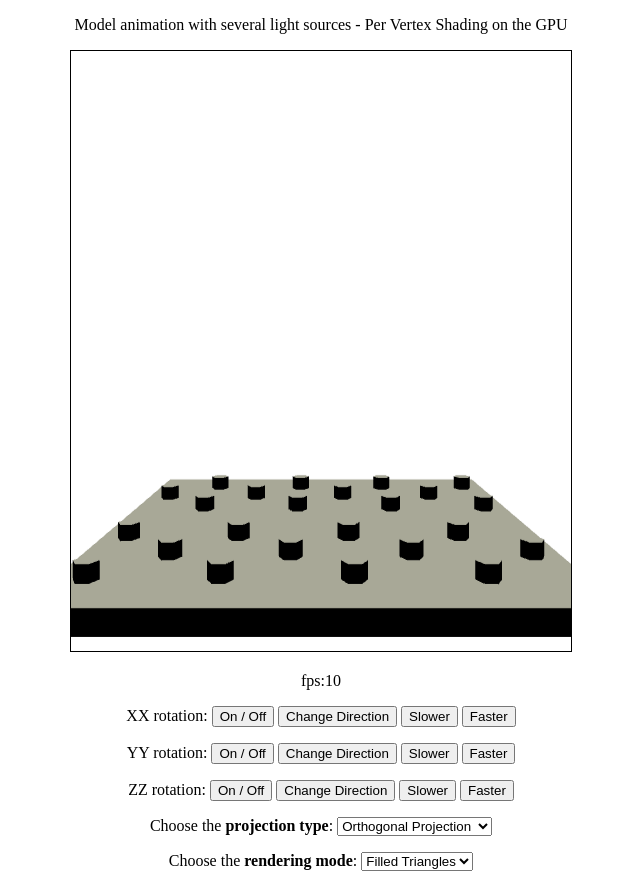
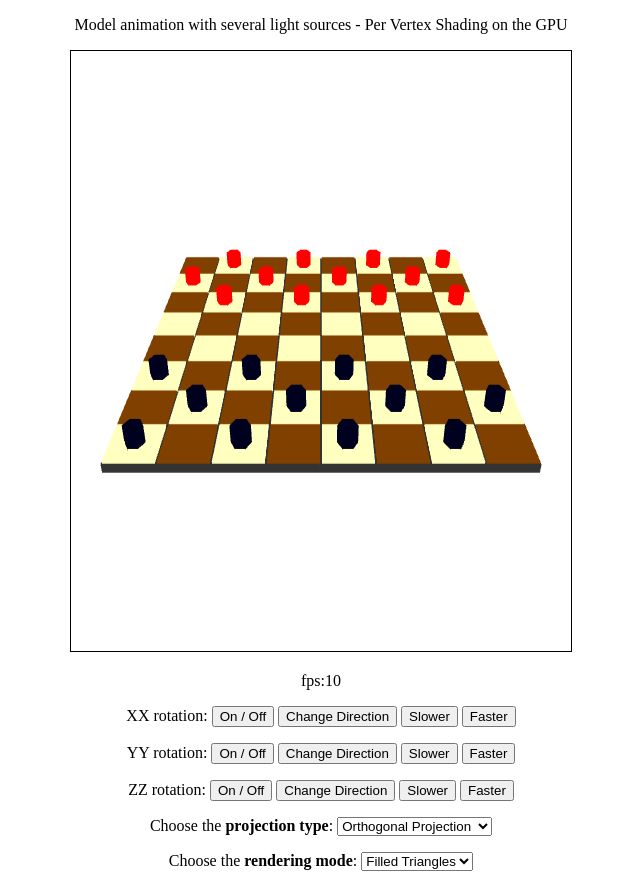
Before and after one commit to RicardoQuerido/draughts, a plain HTML site: page draughts.html in a window 1280 px wide. Shown: the whole page, without its empty margins (319-959 px from the left). Drawn offline with Linux system fonts and the light colour scheme; animation ran at ten frames a second.

Commit message:
New approach: no light nor textures

```diff
--- a/core/initShaders.js
+++ b/core/initShaders.js
@@ -67,15 +67,25 @@ function initShaders( gl ) {
 
 	// Shader input
 
-	// Vertex Coordinates
+	// // Vertex Coordinates
 
-	shaderProgram.vertexPositionAttribute = gl.getAttribLocation(shaderProgram, "vPosition");
+	// shaderProgram.vertexPositionAttribute = gl.getAttribLocation(shaderProgram, "vPosition");
+	// gl.enableVertexAttribArray(shaderProgram.vertexPositionAttribute);
+
+	// // Vertex Normals
+
+	// shaderProgram.vertexNormalAttribute = gl.getAttribLocation(shaderProgram, "vNormal");
+	// gl.enableVertexAttribArray(shaderProgram.vertexNormalAttribute);
+
+	// Coordinates
+
+	shaderProgram.vertexPositionAttribute = gl.getAttribLocation(shaderProgram, "aVertexPosition");
 	gl.enableVertexAttribArray(shaderProgram.vertexPositionAttribute);
 
-	// Vertex Normals
+	// Colors
 
-	shaderProgram.vertexNormalAttribute = gl.getAttribLocation(shaderProgram, "vNormal");
-	gl.enableVertexAttribArray(shaderProgram.vertexNormalAttribute);
+	shaderProgram.vertexColorAttribute = gl.getAttribLocation(shaderProgram, "aVertexColor");
+	gl.enableVertexAttribArray(shaderProgram.vertexColorAttribute);
 
 	return shaderProgram;
 }
--- a/draughts.js
+++ b/draughts.js
@@ -54,7 +54,7 @@ var projectionType = 1;
 
 // It has to be updated according to the projection type
 
-var pos_Viewer = [ 0.0, 0.0, 0.0, 1.0 ];
+var pos_Viewer = [0.0, 0.0, 0.0, 1.0];
 
 
 //----------------------------------------------------------------------------
@@ -79,7 +79,7 @@ function countFrames() {
 
 	lastfpsTime = now;
 
-   if(elapsedTime >= 1000) {
+	if (elapsedTime >= 1000) {
 
 		fps = frameCount;
 
@@ -104,15 +104,44 @@ function countFrames() {
 
 // Handling the Vertex Coordinates and the Vertex Normal Vectors
 
-function initBuffers( model ) {
+function initBuffers(model) {
 
-	// Vertex Coordinates
+	// // Vertex Coordinates
+
+	// triangleVertexPositionBuffer = gl.createBuffer();
+	// gl.bindBuffer(gl.ARRAY_BUFFER, triangleVertexPositionBuffer);
+	// gl.bufferData(gl.ARRAY_BUFFER, new Float32Array(model.vertices), gl.STATIC_DRAW);
+	// triangleVertexPositionBuffer.itemSize = 3;
+	// triangleVertexPositionBuffer.numItems = model.vertices.length / 3;
+
+	// // Associating to the vertex shader
+
+	// gl.vertexAttribPointer(shaderProgram.vertexPositionAttribute,
+	// 	triangleVertexPositionBuffer.itemSize,
+	// 	gl.FLOAT, false, 0, 0);
+
+	// // Vertex Normal Vectors
+
+	// triangleVertexNormalBuffer = gl.createBuffer();
+	// gl.bindBuffer(gl.ARRAY_BUFFER, triangleVertexNormalBuffer);
+	// gl.bufferData(gl.ARRAY_BUFFER, new Float32Array(model.normals), gl.STATIC_DRAW);
+	// triangleVertexNormalBuffer.itemSize = 3;
+	// triangleVertexNormalBuffer.numItems = model.normals.length / 3;
+
+	// // Associating to the vertex shader
+
+	// gl.vertexAttribPointer(shaderProgram.vertexNormalAttribute,
+	// 	triangleVertexNormalBuffer.itemSize,
+	// 	gl.FLOAT, false, 0, 0);
+
+
+	// Coordinates
 
 	triangleVertexPositionBuffer = gl.createBuffer();
 	gl.bindBuffer(gl.ARRAY_BUFFER, triangleVertexPositionBuffer);
 	gl.bufferData(gl.ARRAY_BUFFER, new Float32Array(model.vertices), gl.STATIC_DRAW);
 	triangleVertexPositionBuffer.itemSize = 3;
-	triangleVertexPositionBuffer.numItems =  model.vertices.length / 3;
+	triangleVertexPositionBuffer.numItems = model.vertices.length / 3;
 
 	// Associating to the vertex shader
 
@@ -120,18 +149,18 @@ function initBuffers( model ) {
 		triangleVertexPositionBuffer.itemSize,
 		gl.FLOAT, false, 0, 0);
 
-	// Vertex Normal Vectors
+	// Colors
 
-	triangleVertexNormalBuffer = gl.createBuffer();
-	gl.bindBuffer(gl.ARRAY_BUFFER, triangleVertexNormalBuffer);
-	gl.bufferData(gl.ARRAY_BUFFER, new Float32Array( model.normals), gl.STATIC_DRAW);
-	triangleVertexNormalBuffer.itemSize = 3;
-	triangleVertexNormalBuffer.numItems = model.normals.length / 3;
+	triangleVertexColorBuffer = gl.createBuffer();
+	gl.bindBuffer(gl.ARRAY_BUFFER, triangleVertexColorBuffer);
+	gl.bufferData(gl.ARRAY_BUFFER, new Float32Array(model.colors), gl.STATIC_DRAW);
+	triangleVertexColorBuffer.itemSize = 3;
+	triangleVertexColorBuffer.numItems = model.colors.length / 3;
 
 	// Associating to the vertex shader
 
-	gl.vertexAttribPointer(shaderProgram.vertexNormalAttribute,
-			triangleVertexNormalBuffer.itemSize,
+	gl.vertexAttribPointer(shaderProgram.vertexColorAttribute,
+		triangleVertexColorBuffer.itemSize,
 		gl.FLOAT, false, 0, 0);
 }
 
@@ -139,9 +168,9 @@ function initBuffers( model ) {
 
 //  Drawing the model
 
-function drawModel( model,
+function drawModel(model,
 	mvMatrix,
-					primitiveType ) {
+	primitiveType) {
 
 	// The the global model transformation is an input
 
@@ -149,15 +178,15 @@ function drawModel( model,
 
 	// Pay attention to transformation order !!
 
-	mvMatrix = mult( mvMatrix, translationMatrix( model.tx, model.ty, model.tz ) );
+	mvMatrix = mult(mvMatrix, translationMatrix(model.tx, model.ty, model.tz));
 
-	mvMatrix = mult( mvMatrix, rotationZZMatrix( model.rotAngleZZ ) );
+	mvMatrix = mult(mvMatrix, rotationZZMatrix(model.rotAngleZZ));
 
-	mvMatrix = mult( mvMatrix, rotationYYMatrix( model.rotAngleYY ) );
+	mvMatrix = mult(mvMatrix, rotationYYMatrix(model.rotAngleYY));
 
-	mvMatrix = mult( mvMatrix, rotationXXMatrix( model.rotAngleXX ) );
+	mvMatrix = mult(mvMatrix, rotationXXMatrix(model.rotAngleXX));
 
-	mvMatrix = mult( mvMatrix, scalingMatrix( model.sx, model.sy, model.sz ) );
+	mvMatrix = mult(mvMatrix, scalingMatrix(model.sx, model.sy, model.sz));
 
 	// Passing the Model View Matrix to apply the current transformation
 
@@ -175,44 +204,43 @@ function drawModel( model,
 
 	// Material properties
 
-	gl.uniform3fv( gl.getUniformLocation(shaderProgram, "k_ambient"),
-		flatten(model.kAmbi) );
+	gl.uniform3fv(gl.getUniformLocation(shaderProgram, "k_ambient"),
+		flatten(model.kAmbi));
 
-    gl.uniform3fv( gl.getUniformLocation(shaderProgram, "k_diffuse"),
-        flatten(model.kDiff) );
+	gl.uniform3fv(gl.getUniformLocation(shaderProgram, "k_diffuse"),
+		flatten(model.kDiff));
 
-    gl.uniform3fv( gl.getUniformLocation(shaderProgram, "k_specular"),
-        flatten(model.kSpec) );
+	gl.uniform3fv(gl.getUniformLocation(shaderProgram, "k_specular"),
+		flatten(model.kSpec));
 
-	gl.uniform1f( gl.getUniformLocation(shaderProgram, "shininess"),
-		model.nPhong );
+	gl.uniform1f(gl.getUniformLocation(shaderProgram, "shininess"),
+		model.nPhong);
 
 	// Light Sources
 
 	var numLights = lightSources.length;
 
-	gl.uniform1i( gl.getUniformLocation(shaderProgram, "numLights"),
-		numLights );
+	gl.uniform1i(gl.getUniformLocation(shaderProgram, "numLights"),
+		numLights);
 
 	//Light Sources
 
-	for(var i = 0; i < lightSources.length; i++ )
-	{
-		gl.uniform1i( gl.getUniformLocation(shaderProgram, "allLights[" + String(i) + "].isOn"),
-			lightSources[i].isOn );
+	for (var i = 0; i < lightSources.length; i++) {
+		gl.uniform1i(gl.getUniformLocation(shaderProgram, "allLights[" + String(i) + "].isOn"),
+			lightSources[i].isOn);
 
-		gl.uniform4fv( gl.getUniformLocation(shaderProgram, "allLights[" + String(i) + "].position"),
-			flatten(lightSources[i].getPosition()) );
+		gl.uniform4fv(gl.getUniformLocation(shaderProgram, "allLights[" + String(i) + "].position"),
+			flatten(lightSources[i].getPosition()));
 
-		gl.uniform3fv( gl.getUniformLocation(shaderProgram, "allLights[" + String(i) + "].intensities"),
-			flatten(lightSources[i].getIntensity()) );
+		gl.uniform3fv(gl.getUniformLocation(shaderProgram, "allLights[" + String(i) + "].intensities"),
+			flatten(lightSources[i].getIntensity()));
 	}
 
 	// Drawing
 
 	// primitiveType allows drawing as filled triangles / wireframe / vertices
 
-	if( primitiveType == gl.LINE_LOOP ) {
+	if (primitiveType == gl.LINE_LOOP) {
 
 		// To simulate wireframe drawing!
 
@@ -222,12 +250,11 @@ function drawModel( model,
 
 		var i;
 
-		for( i = 0; i < triangleVertexPositionBuffer.numItems / 3; i++ ) {
+		for (i = 0; i < triangleVertexPositionBuffer.numItems / 3; i++) {
 
-			gl.drawArrays( primitiveType, 3 * i, 3 );
+			gl.drawArrays(primitiveType, 3 * i, 3);
 		}
-	}
-	else {
+	} else {
 
 		gl.drawArrays(primitiveType, 0, triangleVertexPositionBuffer.numItems);
 
@@ -250,11 +277,11 @@ function drawScene() {
 
 	// Computing the Projection Matrix
 
-	if( projectionType == 0 ) {
+	if (projectionType == 0) {
 
 		// For now, the default orthogonal view volume
 
-		pMatrix = ortho( -1.0, 1.0, -1.0, 1.0, -1.0, 1.0 );
+		pMatrix = ortho(-1.0, 1.0, -1.0, 1.0, -1.0, 1.0);
 
 		// Global transformation !!
 
@@ -271,8 +298,7 @@ function drawScene() {
 		// TO BE DONE !
 
 		// Allow the user to control the size of the view volume
-	}
-	else {
+	} else {
 
 		// A standard view volume.
 
@@ -280,18 +306,23 @@ function drawScene() {
 
 		// Ensure that the model is "inside" the view volume
 
-		pMatrix = perspective( 45, 1, 0.05, 15 );
+		pMatrix = perspective(45, 1, 0.05, 15);
 
 		// Global transformation !!
 
 		globalTx = 0;
-		globalTy = -0.75;
-		globalTz = -3;
+		globalTy = 0;
+		globalTz = -3.5;
+
+
+
 
 
 		// NEW --- The viewer is on (0,0,0)
 
-		pos_Viewer[0] = pos_Viewer[1] = pos_Viewer[2] = 0.0;
+		pos_Viewer[0] = 0.0;
+		pos_Viewer[1] = 0.0;
+		pos_Viewer[2] = 0.0;
 
 		pos_Viewer[3] = 1.0;
 
@@ -308,49 +339,49 @@ function drawScene() {
 
 	// NEW --- Passing the viewer position to the vertex shader
 
-	gl.uniform4fv( gl.getUniformLocation(shaderProgram, "viewerPosition"),
-        flatten(pos_Viewer) );
+	gl.uniform4fv(gl.getUniformLocation(shaderProgram, "viewerPosition"),
+		flatten(pos_Viewer));
 
 	// GLOBAL TRANSFORMATION FOR THE WHOLE SCENE
 
-	mvMatrix = translationMatrix( globalTx, globalTy, globalTz );
+	mvMatrix = mult(mvMatrix, translationMatrix(globalTx, globalTy, globalTz));
+	mvMatrix = mult(mvMatrix, rotationXXMatrix(30));
+
+	// mvMatrix = rotationXXMatrix( 0 );
 
 	// NEW - Updating the position of the light sources, if required
 
 	// FOR EACH LIGHT SOURCE
 
-	for(var i = 0; i < lightSources.length; i++ )
-	{
+	for (var i = 0; i < lightSources.length; i++) {
 		// Animating the light source, if defined
 
 		var lightSourceMatrix = mat4();
 
-		if( !lightSources[i].isOff() ) {
+		if (!lightSources[i].isOff()) {
 
 			// COMPLETE THE CODE FOR THE OTHER ROTATION AXES
 
-			if( lightSources[i].isRotYYOn() )
-			{
+			if (lightSources[i].isRotYYOn()) {
 				lightSourceMatrix = mult(
 					lightSourceMatrix,
-						rotationYYMatrix( lightSources[i].getRotAngleYY() ) );
+					rotationYYMatrix(lightSources[i].getRotAngleYY()));
 			}
 		}
 
 		// NEW Passing the Light Souree Matrix to apply
 
-		var lsmUniform = gl.getUniformLocation(shaderProgram, "allLights["+ String(i) + "].lightSourceMatrix");
+		var lsmUniform = gl.getUniformLocation(shaderProgram, "allLights[" + String(i) + "].lightSourceMatrix");
 
 		gl.uniformMatrix4fv(lsmUniform, false, new Float32Array(flatten(lightSourceMatrix)));
 	}
 
 	// Instantianting all scene models
 
-	for(var i = 0; i < sceneModels.length; i++ )
-	{
-		drawModel( sceneModels[i],
+	for (var i = 0; i < sceneModels.length; i++) {
+		drawModel(sceneModels[i],
 			mvMatrix,
-	           primitiveType );
+			primitiveType);
 	}
 
 	// NEW - Counting the frames
@@ -371,32 +402,31 @@ function animate() {
 
 	var timeNow = new Date().getTime();
 
-	if( lastTime != 0 ) {
+	if (lastTime != 0) {
 
 		var elapsed = timeNow - lastTime;
 
 		// Global rotation
 
-		if( globalRotationYY_ON ) {
+		if (globalRotationYY_ON) {
 
 			globalAngleYY += globalRotationYY_DIR * globalRotationYY_SPEED * (90 * elapsed) / 1000.0;
 		}
 
 		// For every model --- Local rotations
 
-		for(var i = 0; i < sceneModels.length; i++ )
-	    {
-			if( sceneModels[i].rotXXOn ) {
+		for (var i = 0; i < sceneModels.length; i++) {
+			if (sceneModels[i].rotXXOn) {
 
 				sceneModels[i].rotAngleXX += sceneModels[i].rotXXDir * sceneModels[i].rotXXSpeed * (90 * elapsed) / 1000.0;
 			}
 
-			if( sceneModels[i].rotYYOn ) {
+			if (sceneModels[i].rotYYOn) {
 
 				sceneModels[i].rotAngleYY += sceneModels[i].rotYYDir * sceneModels[i].rotYYSpeed * (90 * elapsed) / 1000.0;
 			}
 
-			if( sceneModels[i].rotZZOn ) {
+			if (sceneModels[i].rotZZOn) {
 
 				sceneModels[i].rotAngleZZ += sceneModels[i].rotZZDir * sceneModels[i].rotZZSpeed * (90 * elapsed) / 1000.0;
 			}
@@ -404,13 +434,12 @@ function animate() {
 
 		// Rotating the light sources
 
-		for(var i = 0; i < lightSources.length; i++ )
-	    {
-			if( lightSources[i].isRotYYOn() ) {
+		for (var i = 0; i < lightSources.length; i++) {
+			if (lightSources[i].isRotYYOn()) {
 
 				var angle = lightSources[i].getRotAngleYY() + lightSources[i].getRotationSpeed() * (90 * elapsed) / 1000.0;
 
-				lightSources[i].setRotAngleYY( angle );
+				lightSources[i].setRotAngleYY(angle);
 			}
 		}
 	}
@@ -438,30 +467,32 @@ function tick() {
 //  User Interaction
 //
 
-function outputInfos(){
+function outputInfos() {
 
 }
 
 //----------------------------------------------------------------------------
 
-function setEventListeners(){
+function setEventListeners() {
 
 	// Dropdown list
 
 	var projection = document.getElementById("projection-selection");
 
-	projection.addEventListener("click", function(){
+	projection.addEventListener("click", function () {
 
 		// Getting the selection
 
 		// var p = projection.selectedIndex;
 
-		switch(p){
+		switch (p) {
 
-			case 0 : projectionType = 0;
+			case 0:
+				projectionType = 0;
 				break;
 
-			case 1 : projectionType = 1;
+			case 1:
+				projectionType = 1;
 				break;
 		}
 	});
@@ -470,191 +501,176 @@ function setEventListeners(){
 
 	var list = document.getElementById("rendering-mode-selection");
 
-	list.addEventListener("click", function(){
+	list.addEventListener("click", function () {
 
 		// Getting the selection
 
 		var mode = list.selectedIndex;
 
-		switch(mode){
+		switch (mode) {
 
-			case 0 : primitiveType = gl.TRIANGLES;
+			case 0:
+				primitiveType = gl.TRIANGLES;
 				break;
 
-			case 1 : primitiveType = gl.LINE_LOOP;
+			case 1:
+				primitiveType = gl.LINE_LOOP;
 				break;
 
-			case 2 : primitiveType = gl.POINTS;
+			case 2:
+				primitiveType = gl.POINTS;
 				break;
 		}
 	});
 
 	// Button events
 
-	document.getElementById("XX-on-off-button").onclick = function(){
+	document.getElementById("XX-on-off-button").onclick = function () {
 
 		// Switching on / off
 
 		// For every model
 
-		for(var i = 0; i < sceneModels.length; i++ )
-	    {
-			if( sceneModels[i].rotXXOn ) {
+		for (var i = 0; i < sceneModels.length; i++) {
+			if (sceneModels[i].rotXXOn) {
 
 				sceneModels[i].rotXXOn = false;
-			}
-			else {
+			} else {
 				sceneModels[i].rotXXOn = true;
 			}
 		}
 	};
 
-	document.getElementById("XX-direction-button").onclick = function(){
+	document.getElementById("XX-direction-button").onclick = function () {
 
 		// Switching the direction
 
 		// For every model
 
-		for(var i = 0; i < sceneModels.length; i++ )
-	    {
-			if( sceneModels[i].rotXXDir == 1 ) {
+		for (var i = 0; i < sceneModels.length; i++) {
+			if (sceneModels[i].rotXXDir == 1) {
 
 				sceneModels[i].rotXXDir = -1;
-			}
-			else {
+			} else {
 				sceneModels[i].rotXXDir = 1;
 			}
 		}
 	};
 
-	document.getElementById("XX-slower-button").onclick = function(){
+	document.getElementById("XX-slower-button").onclick = function () {
 
 		// For every model
 
-		for(var i = 0; i < sceneModels.length; i++ )
-	    {
+		for (var i = 0; i < sceneModels.length; i++) {
 			sceneModels[i].rotXXSpeed *= 0.75;
 		}
 	};
 
-	document.getElementById("XX-faster-button").onclick = function(){
+	document.getElementById("XX-faster-button").onclick = function () {
 
 		// For every model
 
-		for(var i = 0; i < sceneModels.length; i++ )
-	    {
+		for (var i = 0; i < sceneModels.length; i++) {
 			sceneModels[i].rotXXSpeed *= 1.25;
 		}
 	};
 
-	document.getElementById("YY-on-off-button").onclick = function(){
+	document.getElementById("YY-on-off-button").onclick = function () {
 
 		// Switching on / off
 
 		// For every model
 
-		for(var i = 0; i < sceneModels.length; i++ )
-	    {
-			if( sceneModels[i].rotYYOn ) {
+		for (var i = 0; i < sceneModels.length; i++) {
+			if (sceneModels[i].rotYYOn) {
 
 				sceneModels[i].rotYYOn = false;
-			}
-			else {
+			} else {
 				sceneModels[i].rotYYOn = true;
 			}
 		}
 	};
 
-	document.getElementById("YY-direction-button").onclick = function(){
+	document.getElementById("YY-direction-button").onclick = function () {
 
 		// Switching the direction
 
 		// For every model
 
-		for(var i = 0; i < sceneModels.length; i++ )
-	    {
-			if( sceneModels[i].rotYYDir == 1 ) {
+		for (var i = 0; i < sceneModels.length; i++) {
+			if (sceneModels[i].rotYYDir == 1) {
 
 				sceneModels[i].rotYYDir = -1;
-			}
-			else {
+			} else {
 				sceneModels[i].rotYYDir = 1;
 			}
 		}
 	};
 
-	document.getElementById("YY-slower-button").onclick = function(){
+	document.getElementById("YY-slower-button").onclick = function () {
 
 		// For every model
 
-		for(var i = 0; i < sceneModels.length; i++ )
-	    {
+		for (var i = 0; i < sceneModels.length; i++) {
 			sceneModels[i].rotYYSpeed *= 0.75;
 		}
 	};
 
-	document.getElementById("YY-faster-button").onclick = function(){
+	document.getElementById("YY-faster-button").onclick = function () {
 
 		// For every model
 
-		for(var i = 0; i < sceneModels.length; i++ )
-	    {
+		for (var i = 0; i < sceneModels.length; i++) {
 			sceneModels[i].rotYYSpeed *= 1.25;
 		}
 	};
 
-	document.getElementById("ZZ-on-off-button").onclick = function(){
+	document.getElementById("ZZ-on-off-button").onclick = function () {
 
 		// Switching on / off
 
 		// For every model
 
-		for(var i = 0; i < sceneModels.length; i++ )
-	    {
-			if( sceneModels[i].rotZZOn ) {
+		for (var i = 0; i < sceneModels.length; i++) {
+			if (sceneModels[i].rotZZOn) {
 
 				sceneModels[i].rotZZOn = false;
-			}
-			else {
+			} else {
 				sceneModels[i].rotZZOn = true;
 			}
 		}
 	};
 
-	document.getElementById("ZZ-direction-button").onclick = function(){
+	document.getElementById("ZZ-direction-button").onclick = function () {
 
 		// Switching the direction
 
 		// For every model
 
-		for(var i = 0; i < sceneModels.length; i++ )
-	    {
-			if( sceneModels[i].rotZZDir == 1 ) {
+		for (var i = 0; i < sceneModels.length; i++) {
+			if (sceneModels[i].rotZZDir == 1) {
 
 				sceneModels[i].rotZZDir = -1;
-			}
-			else {
+			} else {
 				sceneModels[i].rotZZDir = 1;
 			}
 		}
 	};
 
-	document.getElementById("ZZ-slower-button").onclick = function(){
+	document.getElementById("ZZ-slower-button").onclick = function () {
 
 		// For every model
 
-		for(var i = 0; i < sceneModels.length; i++ )
-	    {
+		for (var i = 0; i < sceneModels.length; i++) {
 			sceneModels[i].rotZZSpeed *= 0.75;
 		}
 	};
 
-	document.getElementById("ZZ-faster-button").onclick = function(){
+	document.getElementById("ZZ-faster-button").onclick = function () {
 
 		// For every model
 
-		for(var i = 0; i < sceneModels.length; i++ )
-	    {
+		for (var i = 0; i < sceneModels.length; i++) {
 			sceneModels[i].rotZZSpeed *= 1.25;
 		}
 	};
@@ -665,7 +681,7 @@ function setEventListeners(){
 // WebGL Initialization
 //
 
-function initWebGL( canvas ) {
+function initWebGL(canvas) {
 	try {
 
 		// Create the WebGL context
@@ -686,20 +702,19 @@ function initWebGL( canvas ) {
 
 		// Enable FACE CULLING
 
-		gl.enable( gl.CULL_FACE );
+		gl.enable(gl.CULL_FACE);
 
 		// DEFAULT: The BACK FACE is culled!!
 
 		// The next instruction is not needed...
 
-		gl.cullFace( gl.BACK );
+		gl.cullFace(gl.BACK);
 
 		// Enable DEPTH-TEST
 
-		gl.enable( gl.DEPTH_TEST );
+		gl.enable(gl.DEPTH_TEST);
 
-	} catch (e) {
-	}
+	} catch (e) {}
 	if (!gl) {
 		alert("Could not initialise WebGL, sorry! :-(");
 	}
@@ -711,13 +726,13 @@ function runWebGL() {
 
 	var canvas = document.getElementById("my-canvas");
 
-	initWebGL( canvas );
+	initWebGL(canvas);
 
-	shaderProgram = initShaders( gl );
+	shaderProgram = initShaders(gl);
 
 	setEventListeners();
 
-	tick();		// A timer controls the rendering / animation
+	tick(); // A timer controls the rendering / animation
 
 	outputInfos();
 }
--- a/models/sceneModels.js
+++ b/models/sceneModels.js
@@ -109,7 +109,11 @@ function singleTriangleModel() {
 }
 
 
-function simpleCubeModel() {
+function simpleCubeModel({
+	r = 0.5,
+	g = 0.25,
+	b = 0.00
+} = {}) {
 
 	var cube = new emptyModelFeatures();
 
@@ -152,6 +156,15 @@ function simpleCubeModel() {
 		1.000000, -1.000000, -1.000000,
 		1.000000, -1.000000, 1.000000,
 	];
+
+
+	cube.colors = [];
+
+	for (let k = 0; k < cube.vertices.length; k++) {
+		cube.colors.push(r);
+		cube.colors.push(g);
+		cube.colors.push(b);
+	}
 
 	computeVertexNormals(cube.vertices, cube.normals);
 
@@ -222,7 +235,11 @@ function sphereModel(subdivisionDepth = 2) {
 	return sphere;
 }
 
-function cylinderModel() {
+function cylinderModel({
+	r = 1.00,
+	g = 0.00,
+	b = 0.00
+} = {}) {
 	var cylinder = new emptyModelFeatures();
 
 	cylinder.vertices = [
@@ -303,6 +320,14 @@ function cylinderModel() {
 		-1.0, 1.0, 0.0
 	];
 
+	cylinder.colors = [];
+
+	for (let k = 0; k < cylinder.vertices.length; k++) {
+		cylinder.colors.push(r);
+		cylinder.colors.push(g);
+		cylinder.colors.push(b);
+	}
+
 	computeVertexNormals(cylinder.vertices, cylinder.normals);
 
 	return cylinder;
@@ -318,18 +343,53 @@ function cylinderModel() {
 //  Instantiating scene models
 //
 
-var sceneModels = [];
+
+let sceneModels = [];
+let i, j;
 
 // Tabuleiro
-const board = new cubeModel(3);
+const board = new simpleCubeModel({r:0.2,g:0.2,b:0.2});
 
 board.sx = 1;
-board.sy = 0.04;
+board.sy = 0.02;
 board.sz = 1;
 
-console.log(board);
+board.tz = -0.125;
+board.ty = -0.01;
 
 sceneModels.push(board);
+
+let boardTile;
+const sxBoardTile = szBoardTile = 0.12;
+const syBoardTile = 0.01;
+let txBoardTile;
+const tyBoardTile = 0.01;
+let tzBoardTile = 0.75;
+
+for (i = 0; i < 8; i++) {
+
+	txBoardTile = -0.875;
+
+	for (j = 0; j < 8; j++) {
+		boardTile = ((j + i) % 2) === 0 ? new simpleCubeModel({r:1,g:1,b:0.75}) : new simpleCubeModel();
+
+		boardTile.sx = sxBoardTile;
+		boardTile.sy = syBoardTile;
+		boardTile.sz = szBoardTile;
+
+		boardTile.tx = txBoardTile;
+		boardTile.ty = tyBoardTile;
+		boardTile.tz = tzBoardTile;
+
+		sceneModels.push(boardTile);
+
+		txBoardTile += 0.25;
+	}
+
+	tzBoardTile -= 0.25;
+}
+
+console.log(sceneModels);
 
 
 let piece;
@@ -338,13 +398,18 @@ let txPiece;
 const tyPiece = 0.05;
 let tzPiece = 0.75;
 
+
 // Player 1 pieces
-for(i = 0; i < 3; i++){
+for (i = 0; i < 3; i++) {
 
-	txPiece = (i % 2) !== 0 ? -0.625  : -0.875;
+	txPiece = (i % 2) !== 0 ? -0.625 : -0.875;
 
-	for (let j = 0; j < 4; j++) {
-		piece = new cylinderModel();
+	for (j = 0; j < 4; j++) {
+		piece = new cylinderModel({
+			r: 0,
+			g: 0,
+			b: 0.12
+		});
 
 		piece.sx = sxPiece;
 		piece.sy = syPiece;
@@ -359,18 +424,21 @@ for(i = 0; i < 3; i++){
 		txPiece += 0.5;
 	}
 
-
 	tzPiece -= 0.25;
 }
 
 // Player 2 pieces
-tzPiece = -0.25;
-for(i = 0; i < 3; i++){
+tzPiece = -0.5;
+for (i = 0; i < 3; i++) {
 
-	txPiece = (i % 2) == 0 ? -0.625  : -0.875;
+	txPiece = (i % 2) == 0 ? -0.625 : -0.875;
 
-	for (let j = 0; j < 4; j++) {
-		piece = new cylinderModel();
+	for (j = 0; j < 4; j++) {
+		piece = new cylinderModel({
+			r: 1,
+			g: 0,
+			b: 0
+		});
 
 		piece.sx = sxPiece;
 		piece.sy = syPiece;
@@ -385,6 +453,5 @@ for(i = 0; i < 3; i++){
 		txPiece += 0.5;
 	}
 
-
 	tzPiece -= 0.25;
 }
```
Also changed, not shown: draughts.html (+47 -1 lines). Lines whose indentation alone changed are shown as unchanged.
